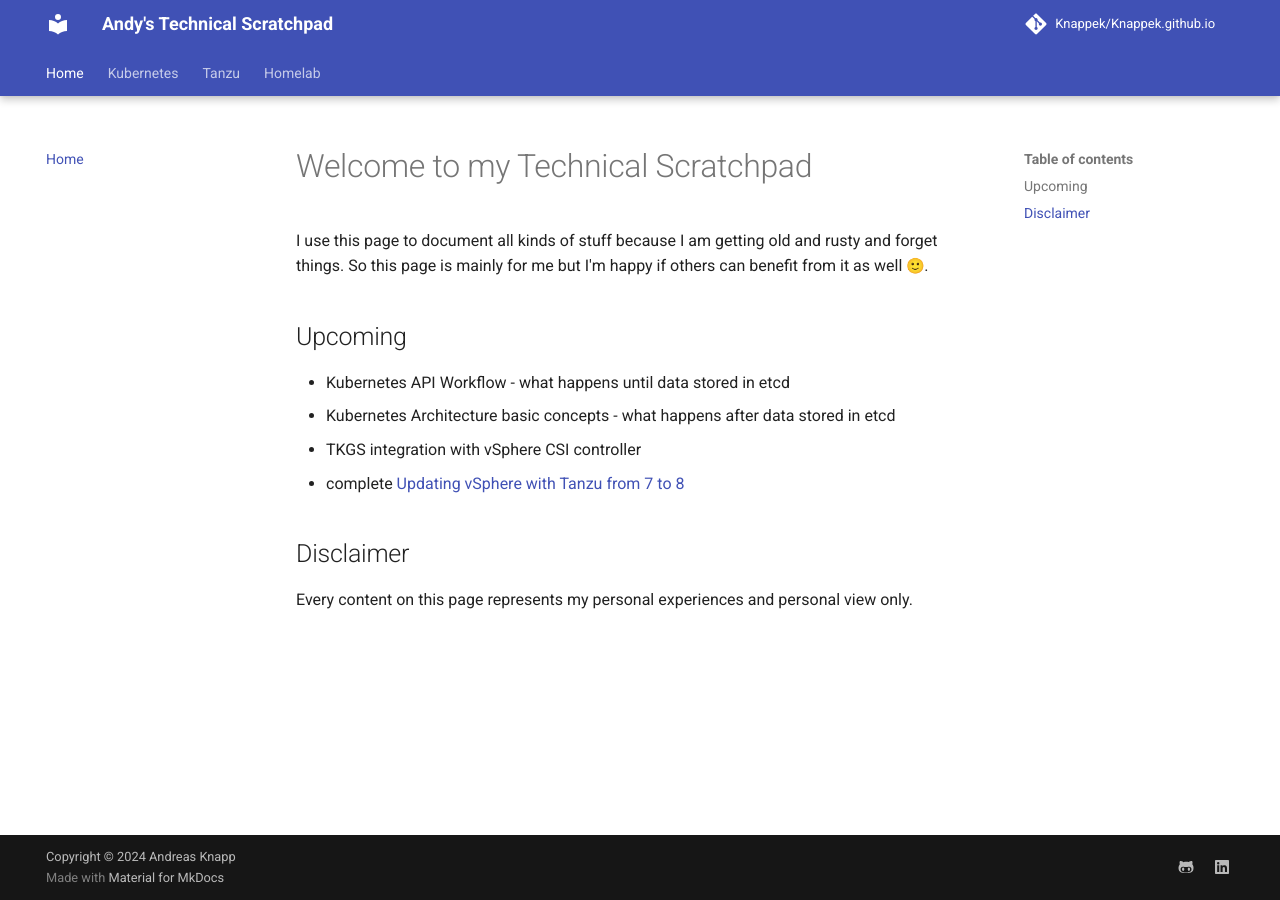
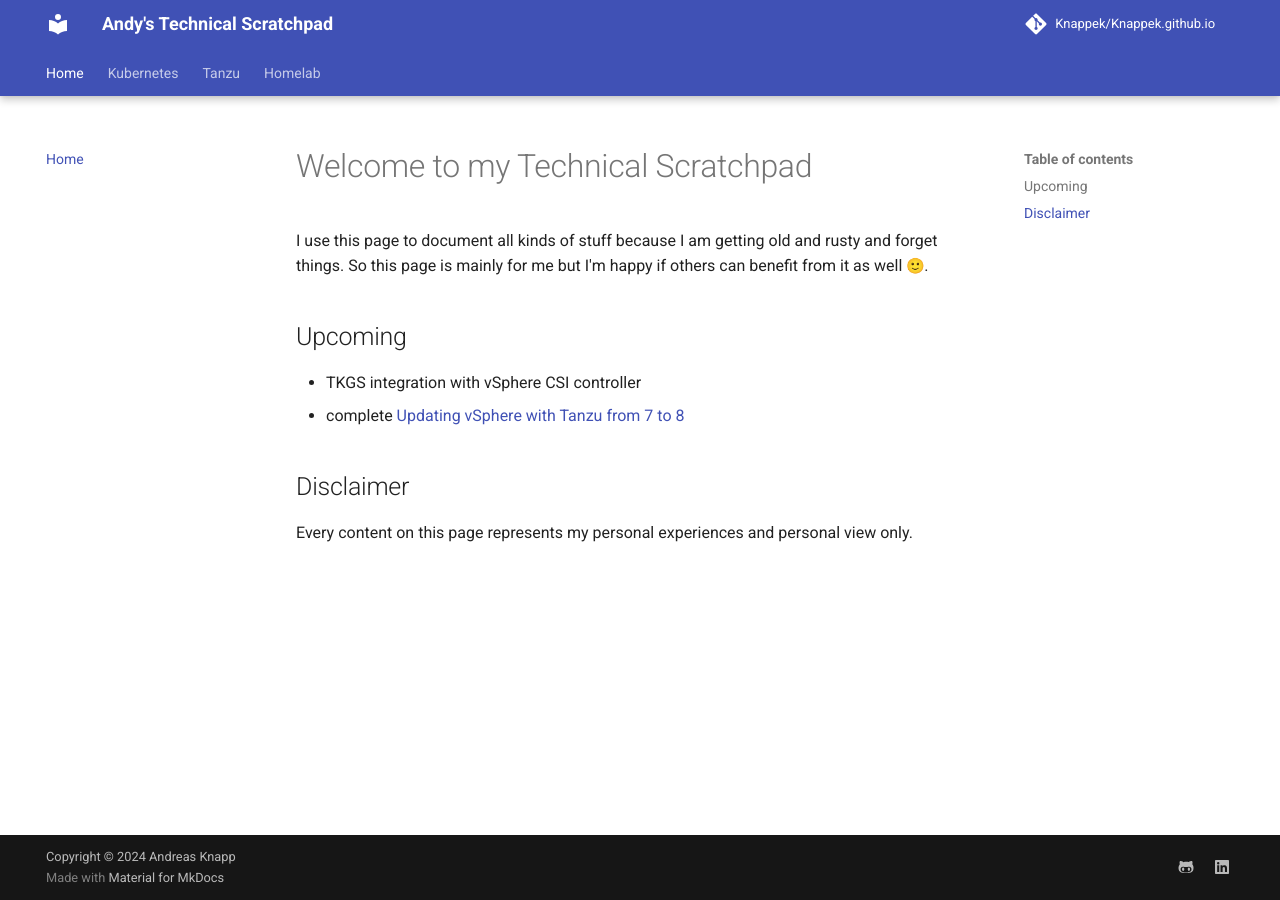
Before and after one commit to Knappek/Knappek.github.io, an MkDocs documentation site: the page built from docs/index.md, in a window 1280 px wide. Built offline with MkDocs 1.6.1 and Material for MkDocs 9.7.7, drawn with Linux system fonts in a browser that asks for light colours; emoji names are drawn with the system emoji font; comment, search, counter and statistics services are not loaded.

Commit message:
update todo

```diff
--- a/docs/index.md
+++ b/docs/index.md
@@ -5,8 +5,6 @@ So this page is mainly for me but I'm happy if others can benefit from it as wel
 
 ## Upcoming
 
-- Kubernetes API Workflow - what happens until data stored in etcd
-- Kubernetes Architecture basic concepts - what happens after data stored in etcd
 - TKGS integration with vSphere CSI controller
 - complete [Updating vSphere with Tanzu from 7 to 8](./tanzu/update-tkgs-from-vsphere7-to-vsphere8.md)
 
```
